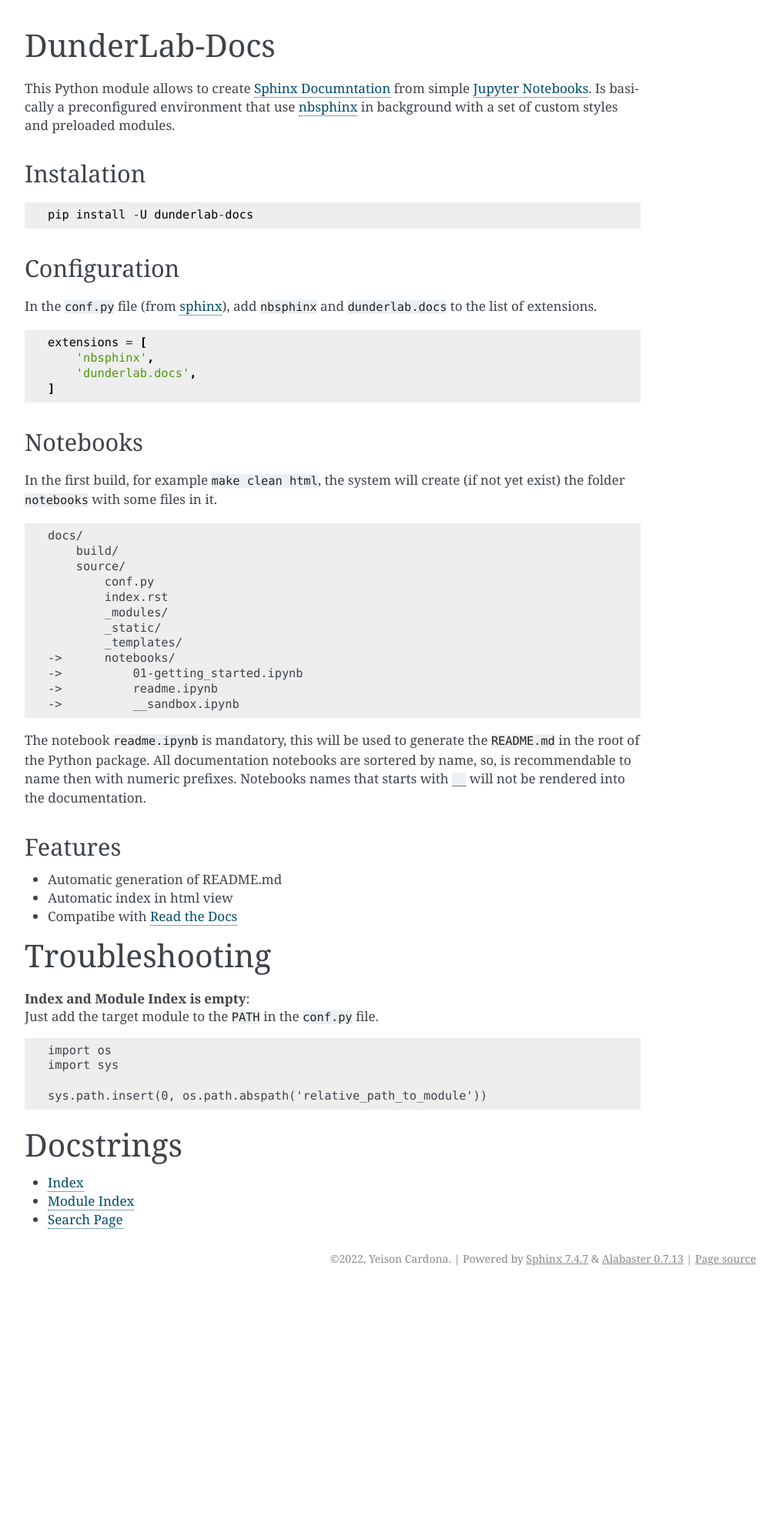
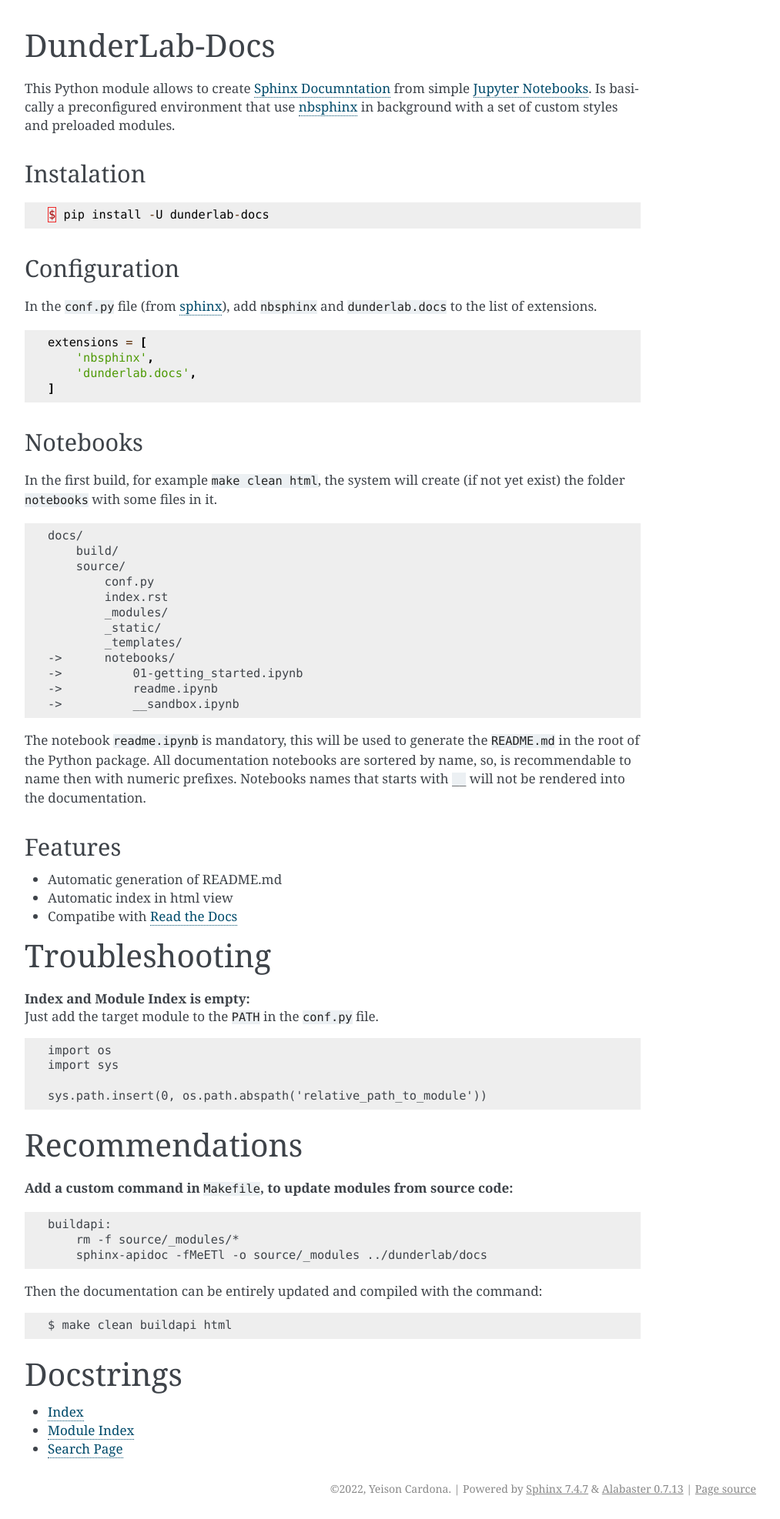
Before and after one commit to dunderlab/python-dunderlab.docs, a Sphinx documentation site: the page built from docs/source/index.rst, in a window 1280 px wide. Shown: the whole page at 77% size, without its empty margins (148-1161 px from the left). Built offline with Sphinx 7.4.7, drawn with Linux system fonts in a browser that asks for light colours; before the commit the page ends 1675 px from its top, so only the background shows below that.

Commit message:
Update documentation

```diff
--- a/docs/source/notebooks/readme.rst
+++ b/docs/source/notebooks/readme.rst
@@ -13,7 +13,7 @@
 
 .. code:: ipython3
 
-    pip install -U dunderlab-docs
+    $ pip install -U dunderlab-docs
 
 Configuration
 -------------
@@ -67,7 +67,7 @@
 Troubleshooting
 ===============
 
-| **Index and Module Index is empty**:
+| **Index and Module Index is empty:**
 | Just add the target module to the ``PATH`` in the ``conf.py`` file.
 
 ::
@@ -76,3 +76,22 @@
    import sys
 
    sys.path.insert(0, os.path.abspath('relative_path_to_module'))
+
+Recommendations
+===============
+
+**Add a custom command in** ``Makefile``\ **, to update modules from
+source code:**
+
+::
+
+   buildapi:
+       rm -f source/_modules/*
+       sphinx-apidoc -fMeETl -o source/_modules ../dunderlab/docs
+
+Then the documentation can be entirely updated and compiled with the
+command:
+
+::
+
+   $ make clean buildapi html
```
Also changed, not shown: README.md (+17 -2 lines), dunderlab/docs/__init__.py (+19 -6 lines), docs/source/notebooks/readme.ipynb, 1 other file.
